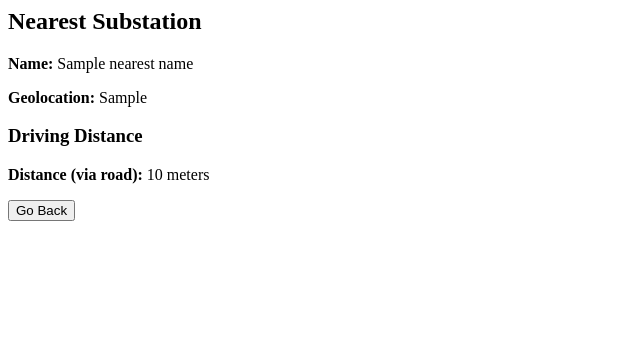
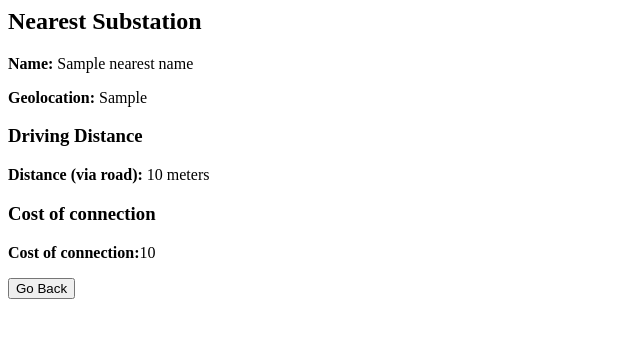
Before and after one commit to HatfieldAlex/Zettar, a Django app: template zettar_prototype/location_input/templates/location_input/confirmation.html in a window 1280 px wide. Shown: the part 144-482 px from the top of the page, without its empty margins (0-640 px from the left). Run offline with Django 5.2, Linux system fonts and the light colour scheme; the template is opened without the code that fills it: most values are stand-ins (such as "Sample title", 1, 10 or a date in 2020); parts of the project's set-up code (start-up, migrations or seed data) failed here and were passed over.

Commit message:
baseline functionality enabled

```diff
--- a/zettar_prototype/location_input/templates/location_input/confirmation.html
+++ b/zettar_prototype/location_input/templates/location_input/confirmation.html
@@ -16,6 +16,9 @@
         {% if osrm_distance %}
             <h3>Driving Distance</h3>
             <p><strong>Distance (via road):</strong> {{ osrm_distance|floatformat:0 }} meters</p>
+
+            <h3>Cost of connection</h3>
+            <p><strong>Cost of connection:</strong>{{ cost }}</p>
         {% else %}
             <p><em>Could not calculate driving distance.</em></p>
         {% endif %}
--- a/zettar_prototype/location_input/utils.py
+++ b/zettar_prototype/location_input/utils.py
@@ -51,4 +51,4 @@ def get_osrm_driving_distance(coord1, coord2):
 
 
 def length_to_cost(l):
-    return l #dummy atm
+    return 10000 + 500 * l
--- a/zettar_prototype/location_input/views.py
+++ b/zettar_prototype/location_input/views.py
@@ -36,6 +36,7 @@ def save_location(request):
         osrm_distance = get_osrm_driving_distance(
             (lon, lat), (sub_lon, sub_lat)
         )
+        cost = length_to_cost(osrm_distance)
 
     return render(request, 'location_input/confirmation.html', {
         'latitude': latitude,
@@ -43,6 +44,7 @@ def save_location(request):
         'nearest_name': nearest_substation.name if nearest_substation else None,
         'nearest_location': nearest_substation.geolocation if nearest_substation else None,
         'osrm_distance': osrm_distance,
+        'cost': cost
     })
 
 
```
